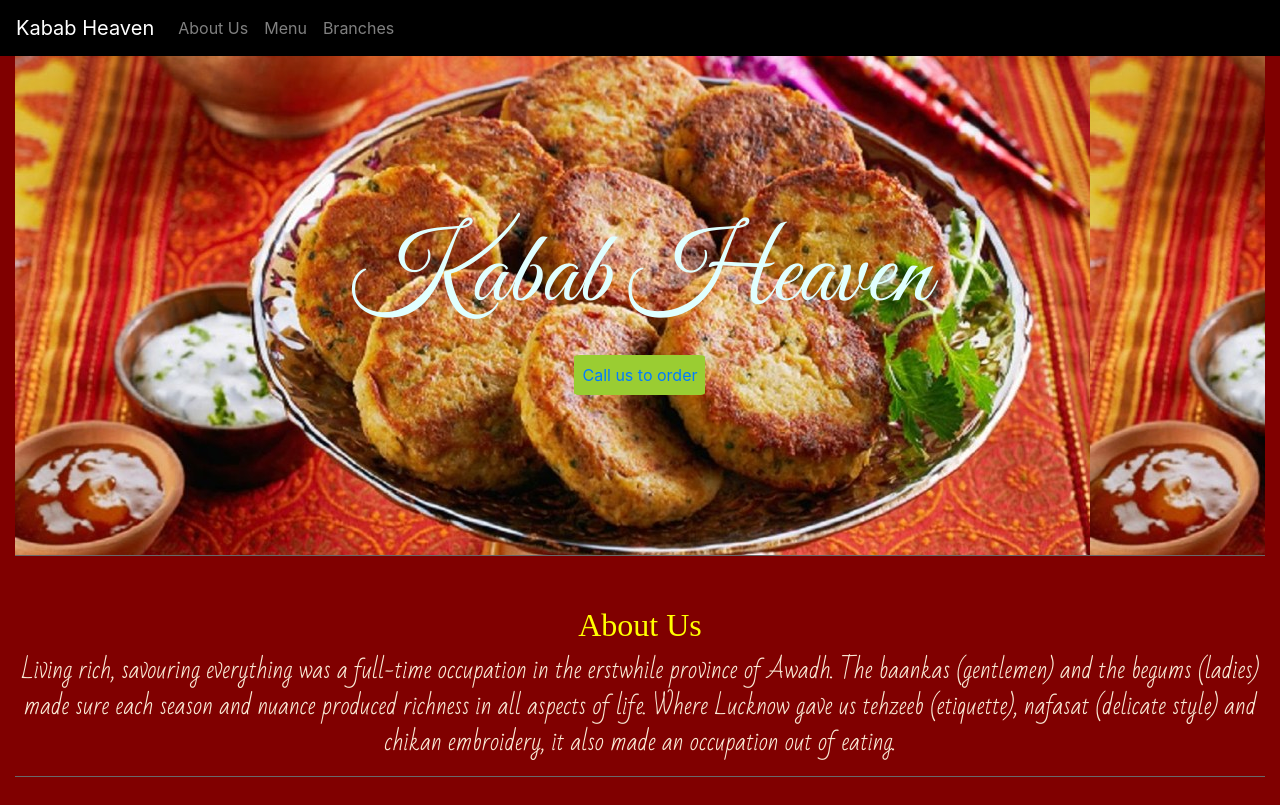
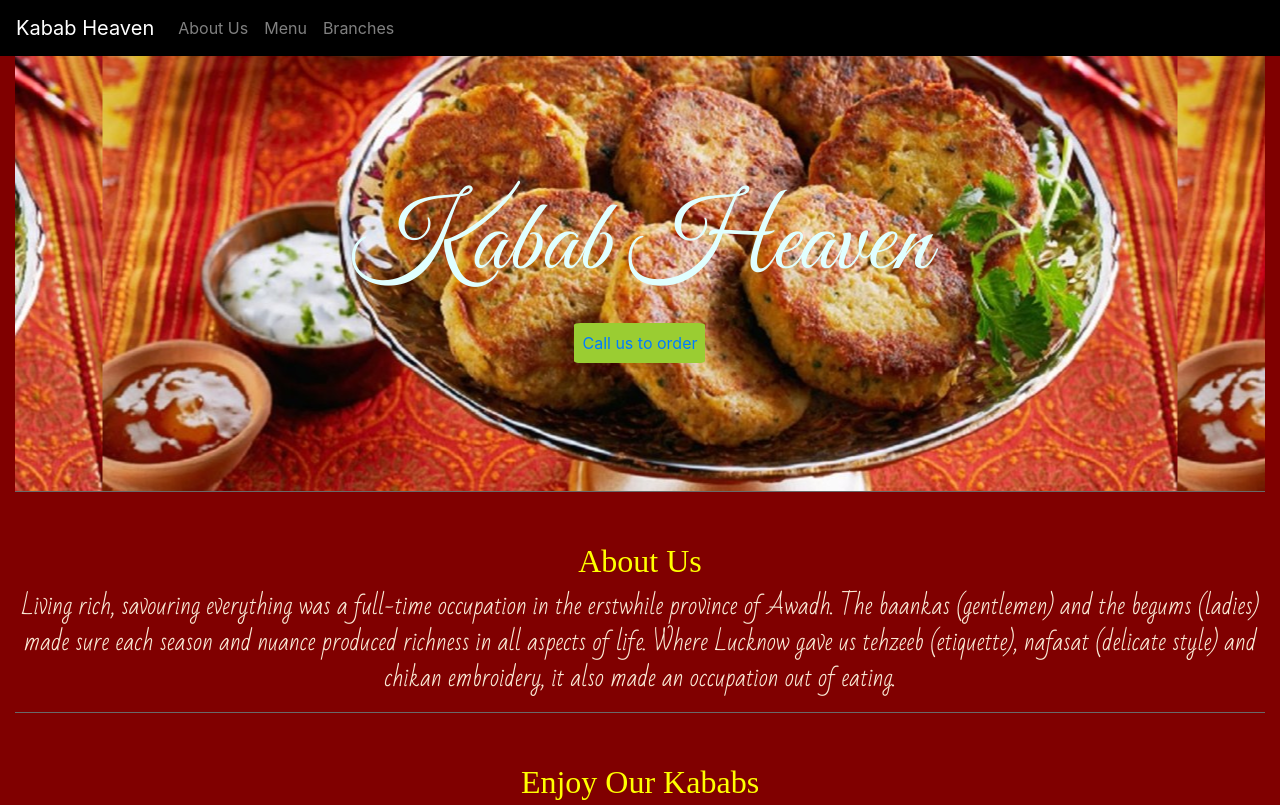
Before and after one commit to manumewari/productlandingpage, a plain HTML site: page index.html in a window 1280 px wide. Shown: the top 805 px of the page. Drawn offline with nearby package versions, Linux system fonts and the light colour scheme; a web font is replaced by a local one.

Commit message:
css update

```diff
--- a/css/index.css
+++ b/css/index.css
@@ -14,9 +14,10 @@
 
 #top-banner {
     background: url("../images/banner.jpg") fixed;
-    padding: 10rem;
+    padding: 8rem;
     margin-top: 3rem;
     color: white;
+    background-position:center;
 }
 
 .food-type {
```
